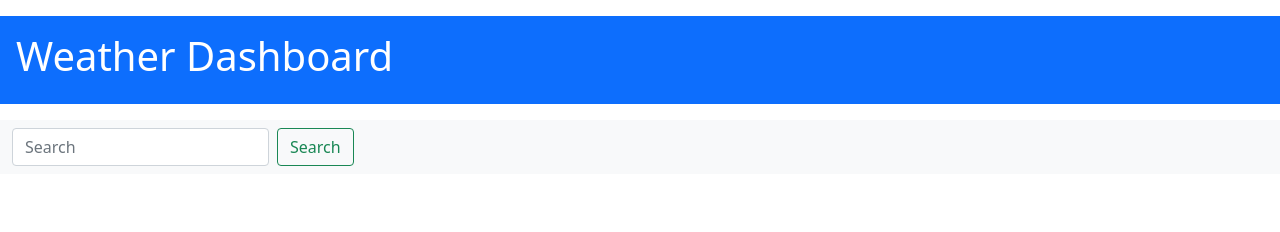
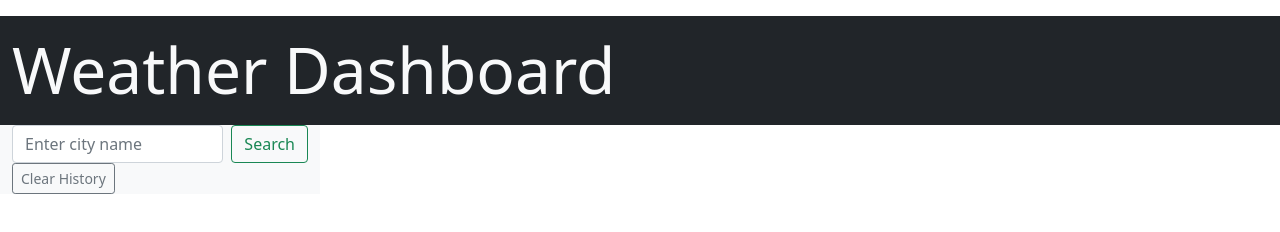
Before and after one commit to hannahhan153/weather-dash, a plain HTML site: page index.html in a window 1280 px wide. Drawn offline with nearby package versions, Linux system fonts and the light colour scheme.

Commit message:
search elements on js

```diff
--- a/index.html
+++ b/index.html
@@ -12,18 +12,32 @@
 </head>
 
 <body>
-    <header class="container-fluid p-3 my-3 bg-primary text-white">
-        <h1>Weather Dashboard</h1>
+    <header class="container-fluid py-3 my-3 mb-0 bg-dark text-light">
+        <h1 class="display-3 mb-0">Weather Dashboard</h1>
     </header>
 
-    <nav class="navbar navbar-light bg-light">
     <div class="container-fluid">
+        <div class="row">
+            <div class="col-md-3 bg-light">
                 <form class="d-flex">
-                <input class="form-control me-2" type="search" placeholder="Search" aria-label="Search">
-                <button class="btn btn-outline-success" type="submit">Search</button>
+                    <input id="city-name"
+                    class="form-control me-2" type="text" placeholder="Enter city name" aria-label="Search">
+                    <div class="input-group-append">
+                        <button class="btn btn-outline-success" type="button" id="search-button">
+                            Search
+                        </button>
+                    </div>
                 </form>
+                <button class="btn btn-sm btn-outline-secondary" type="button" id="clear-history">Clear History</button>
+                <form id="history"></form>
             </div>
-    </nav>
+
+        </div>
+    </div>
+
+
+
+
 
     <script src="https://cdn.jsdelivr.net/npm/bootstrap@5.0.2/dist/js/bootstrap.bundle.min.js"
         integrity="sha384-MrcW6ZMFYlzcLA8Nl+NtUVF0sA7MsXsP1UyJoMp4YLEuNSfAP+JcXn/tWtIaxVXM" crossorigin="anonymous">
```
Also changed, not shown: script.js (+8 -0 lines). Lines whose indentation alone changed are shown as unchanged.
